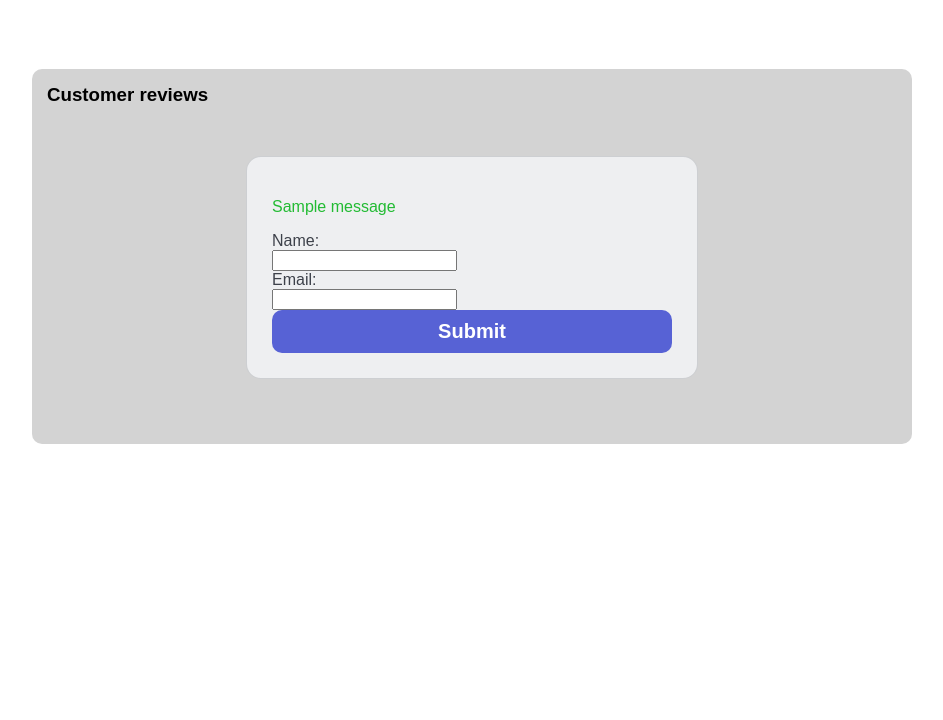
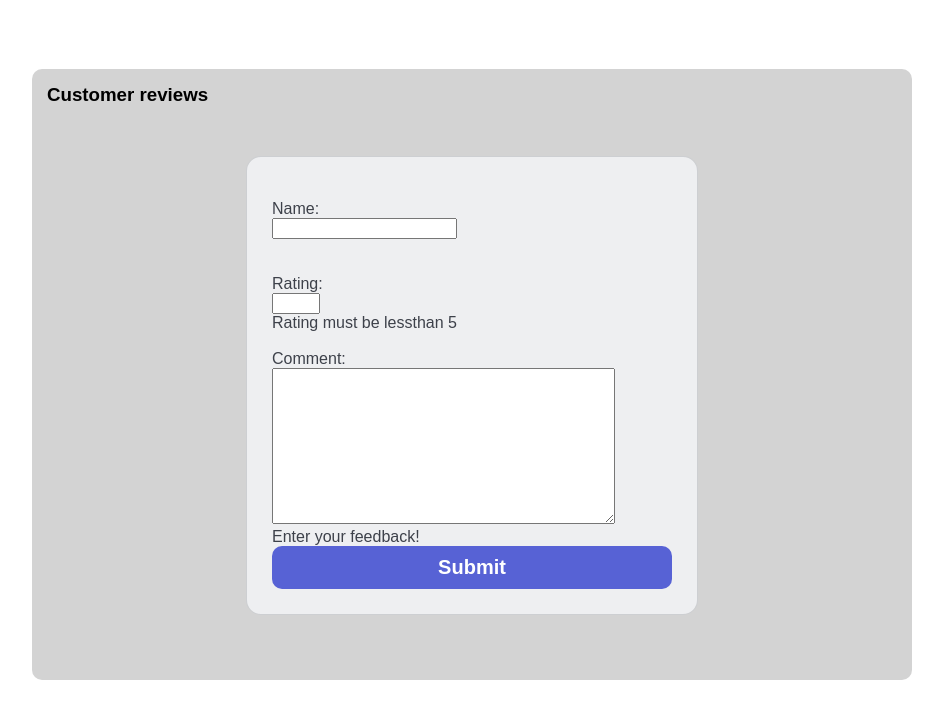
Before and after one commit to uditparmar90/e-commarce, a Django app: a page that uses myshop/products/templates/products/product_detail_page.html in a window 1280 px wide. Shown: the part 421-1141 px from the top of the page, without its empty margins (168-1111 px from the left). Before the commit the page ends 865 px from the top, so only its background shows below. Run offline with Django 4.2, Linux system fonts and the light colour scheme; tables that the repository leaves empty hold one stand-in row (values such as "Sample post"); grey boxes marked "Sample" are stand-in pictures; one stand-in notice (Sample message) is shown.

Commit message:
feedbackform validation complated

```diff
--- a/myshop/products/forms.py
+++ b/myshop/products/forms.py
@@ -2,4 +2,5 @@
 
 class FeedbackForm(forms.Form):
     name=forms.CharField()
-    email=forms.EmailField()
+    rating = forms.IntegerField(max_value=5, min_value=1,help_text="Rating must be lessthan 5")
+    comment=forms.CharField(widget=forms.Textarea, help_text="Enter your feedback!")
--- a/myshop/products/templates/products/product_detail_page.html
+++ b/myshop/products/templates/products/product_detail_page.html
@@ -37,24 +37,16 @@
                 {% comment %} <input type="text" placeholder="write your review" name="review">
                 <button style="width:auto;padding:10px;display:flex!important;margin:20px 0px";>Submit</button> {% endcomment %}
 
-                {% if messages%}
-                {% for msg in messages %}
-                <p style="color:#22BB33;">{{msg}}</p>
+                {% for field in form %}<br>
+                {{field.label_tag}}<br>
+                {{field}}<br>
+                {% if field.help_text %}
+                {{field.help_text}}
+                {% endif %}
+                {%for error in field.errors%}
+                    <p style="color:red;">{{error}}</p>
+                {% endfor %}<br>
                 {% endfor %}
-                {% endif %}
-
-                {% comment %} {{form}}  {% endcomment %}
-                {{form.name.label_tag}}<br>
-                {%for error in form.name.errors%}
-                    <p style="color:red;">{{error}}</p>
-                {%endfor%}
-                {{form.name}}<br>
-
-                {{form.email.label_tag}}<br>
-                {%for error in form.email.errors%}
-                    <p style="color:red;">{{error}}</p>
-                {% endfor %}
-                {{form.email}}<br>
                 <button type="Submit">Submit</button>
 
             </form>
--- a/myshop/products/views.py
+++ b/myshop/products/views.py
@@ -27,16 +27,24 @@
     else:
         return HttpResponse("The page you are looking for doesn't exist.")
 
-def product_page(request,product_brand,product_slug):
-    product=Product.objects.get(slug=product_slug)
+def product_page(request, product_brand, product_slug):
+    # Get the product object based on the slug
+    product = Product.objects.get(slug=product_slug)
 
-    form=FeedbackForm()
-    if request.method=="GET":
-        return render(request,"products/product_detail_page.html",{"product":product,"form":form})
+    if request.method == "GET":
+        # Instantiate the form with no data when the page loads
+        form = FeedbackForm()
     else:
-        form1=FeedbackForm(request.POST)
-        form=FeedbackForm()
-        if form1.is_valid():
-            print(form1.cleaned_data)
-            messages.success(request,"Thanks for your review!")
-        return render(request,"products/product_detail_page.html",{"product":product,"form":form})
+        # Instantiate the form with request data if the form is submitted
+        form = FeedbackForm(request.POST)
+        if form.is_valid():
+            # If the form is valid, process the data
+            print(form.cleaned_data)
+            # Here you can save the form data or do whatever you want
+            messages.success(request, "Thanks for your review!")
+            # Redirect after form submission to prevent form resubmission on page refresh
+            # return redirect('product_detail', product_brand=product_brand, product_slug=product_slug)
+            form = FeedbackForm()
+
+    # Render the product detail page with the product and the form
+    return render(request, "products/product_detail_page.html", {"product": product, "form": form})
```
